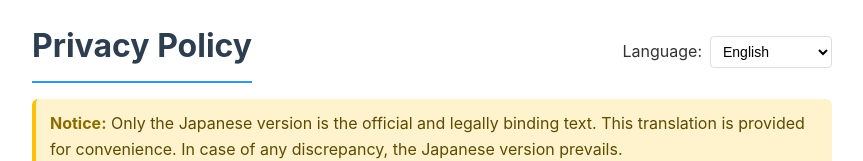
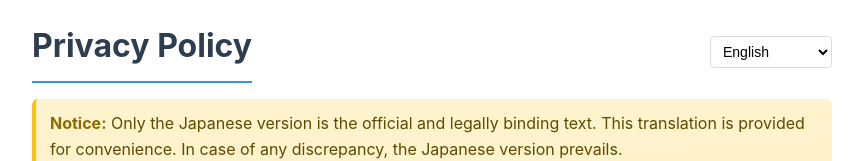
Before and after one commit to Team-KenGou/quria, a plain HTML site: page privacy-policy.html in a window 1280 px wide. Shown: the top 161 px of the page, without its empty margins (208-1071 px from the left). Drawn offline with Linux system fonts and the light colour scheme.

Commit message:
Remove redundant language selector labels
Deleted unnecessary <label> elements for the language selector in privacy-policy.html, terms-of-service.html, and user-privacy.html to streamline the header markup.

```diff
--- a/privacy-policy.html
+++ b/privacy-policy.html
@@ -85,7 +85,6 @@
     <header>
         <h1>Privacy Policy</h1>
         <div class="lang-switch" aria-label="Language selector">
-            <label for="lang-select">Language:</label>
             <select id="lang-select" aria-label="Language selector">
                 <option value="en">English</option>
                 <option value="ja">日本語</option>
```
Also changed, not shown: terms-of-service.html (+0 -1 lines), user-privacy.html (+0 -1 lines).
